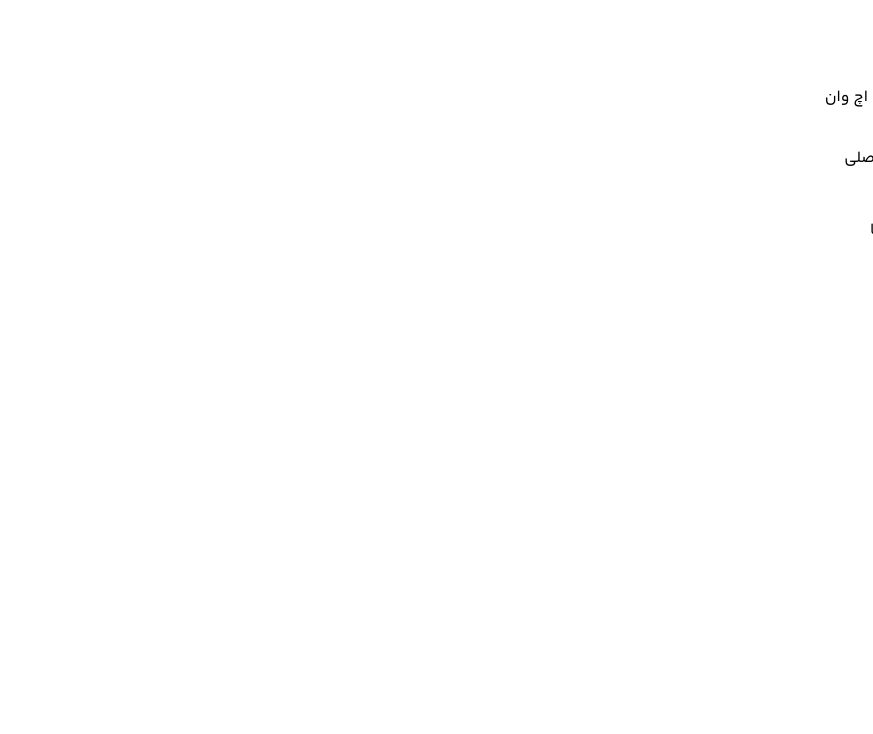
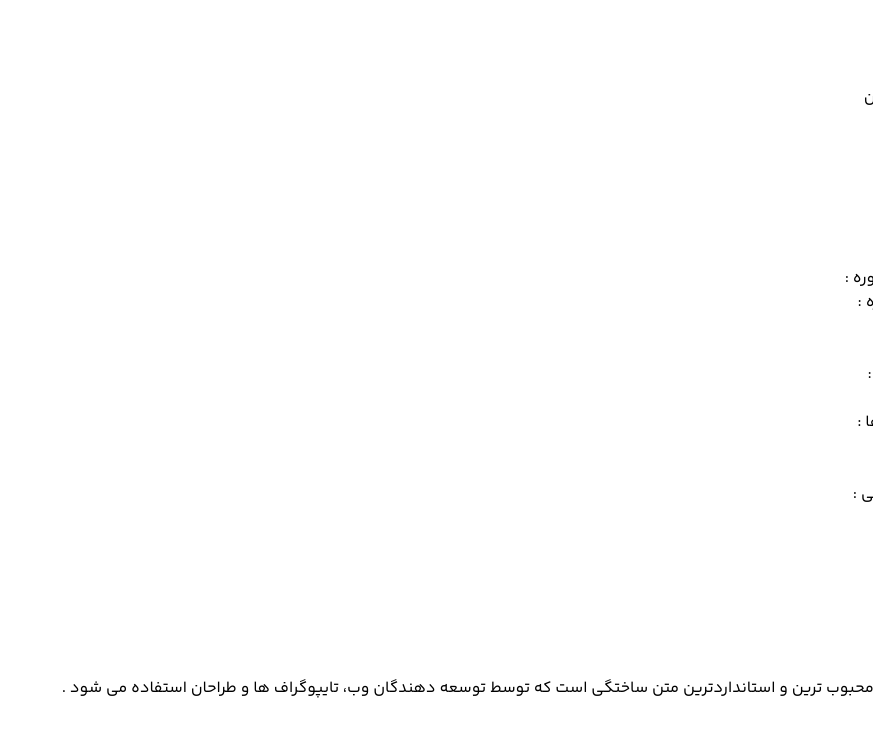
Before and after one commit to academy-react-summer1403/Reactors, a React (Vite) app: page / in a window 1280 px wide. Shown: the top 734 px of the page, without its empty margins (407-1280 px from the left). Built offline with nearby package versions, Linux system fonts and the light colour scheme.

Commit message:
left-details-design

```diff
--- /dev/null
+++ b/src/components/Left-Side-details/LeftDetails.jsx
@@ -0,0 +1,61 @@
+import React from "react";
+
+const LeftDetails = () => {
+  return (
+    <div className="min-h-screen bg-[#FBF6F6] flex justify-center p-6">
+      <div className="flex flex-col w-full max-w-64 gap-6">
+        {" "}
+        {/* دایو 1: اطلاعات دوره */}
+        <div className="bg-white p-6 space-y-2 rounded-lg shadow-md text-[#12926C]">
+          <h3>مدرس دوره : </h3>
+          <p>هزینه تمام دوره : </p>
+          <p>تکنولوژی دوره :</p>
+          <p>سطح دوره :</p>
+          <p>ظرفیت دوره :</p>
+          <p>وضعیت دوره :</p>
+        </div>
+        {/* دایو 2: اطلاعات آماری دوره */}
+        <div className="bg-white p-6 space-y-2 rounded-lg shadow-md text-[#12926C]">
+          <h3>مدت زمان :</h3>
+          <p>تعداد ویدیوها :</p>
+          <p>تعداد نظرات :</p>
+          <p>امتیاز دوره :</p>
+        </div>
+        {/* دایو 3: اطلاعات تاریخی */}
+        <div className="bg-white p-6 space-y-2 rounded-lg shadow-md text-[#12926C]">
+          <h3>تاریخ بروزرسانی :</h3>
+          <p>شروع دوره :</p>
+          <p>پایان دوره :</p>
+        </div>
+        {/* دکمه رزرو دوره */}
+        <div className="md:col-span-2">
+          <button className="w-full bg-[#5BE1B9] text-black py-3 rounded-lg shadow-lg text-center">
+            رزرو دوره
+          </button>
+        </div>
+        {/* دایو 4: درباره استاد */}
+        <div className="bg-white p-6 rounded-lg shadow-md flex items-center gap-4">
+          <div className="space-y-4">
+            <h3 className="pr-16">درباره استاد</h3>
+            <div className="flex flex-row gap-3 pr-6">
+              <div className="pb-2">
+                <img
+                  src="https://via.placeholder.com/50"
+                  className="w-9 h-9 rounded-full object-cover"
+                />
+              </div>
+
+              <h3 className="text-[16px] text-[#8C9F9A] pt-1">جان اسمیت</h3>
+            </div>
+            <p className="text-[10px] text-[#6D6767]">
+              لورم ایپسوم محبوب ترین و استانداردترین متن ساختگی است که توسط
+              توسعه دهندگان وب، تایپوگراف ها و طراحان استفاده می شود .
+            </p>
+          </div>
+        </div>
+      </div>
+    </div>
+  );
+};
+
+export default LeftDetails;
--- a/src/pages/CourseDetails/CourseDetails.jsx
+++ b/src/pages/CourseDetails/CourseDetails.jsx
@@ -1,16 +1,21 @@
-import React from 'react'
-import { Header } from '../../components/common/Header/Header'
-import { Footer } from '../../components/common/Footer/Footer'
-import Slider from '../../components/Slider/Slider'
+import React from "react";
+import { Header } from "../../components/common/Header/Header";
+import { Footer } from "../../components/common/Footer/Footer";
+import Slider from "../../components/Slider/Slider";
+import LeftDetails from "../../components/Left-Side-details/LeftDetails";
 
 const CourseDetails = () => {
   return (
     <>
-      <Header/>
+      <Header />
+      <div className="flex flex-row-reverse px-16 py-[70px]">
+        <LeftDetails />
+      </div>
+
       {/* <Slider/> */}
       {/* <Footer/> */}
     </>
-  )
-}
+  );
+};
 
-export default CourseDetails
+export default CourseDetails;
```
